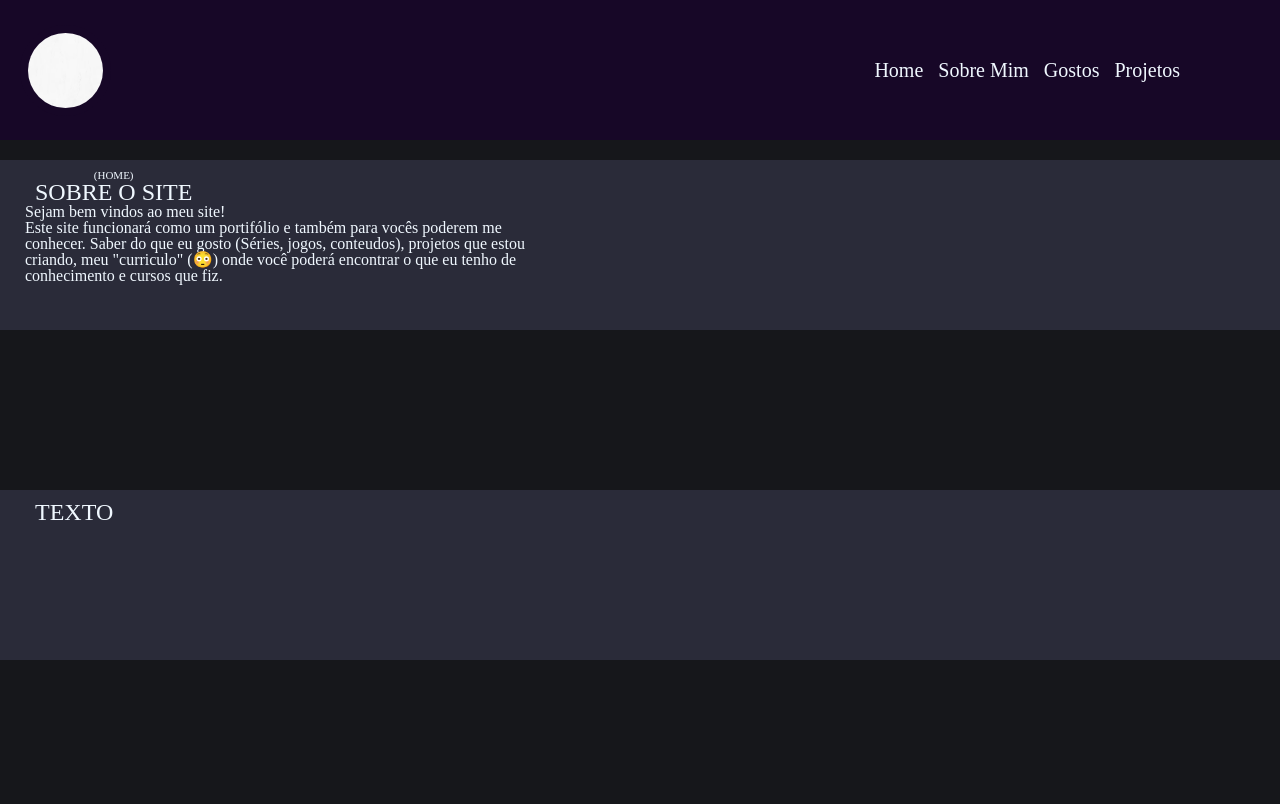
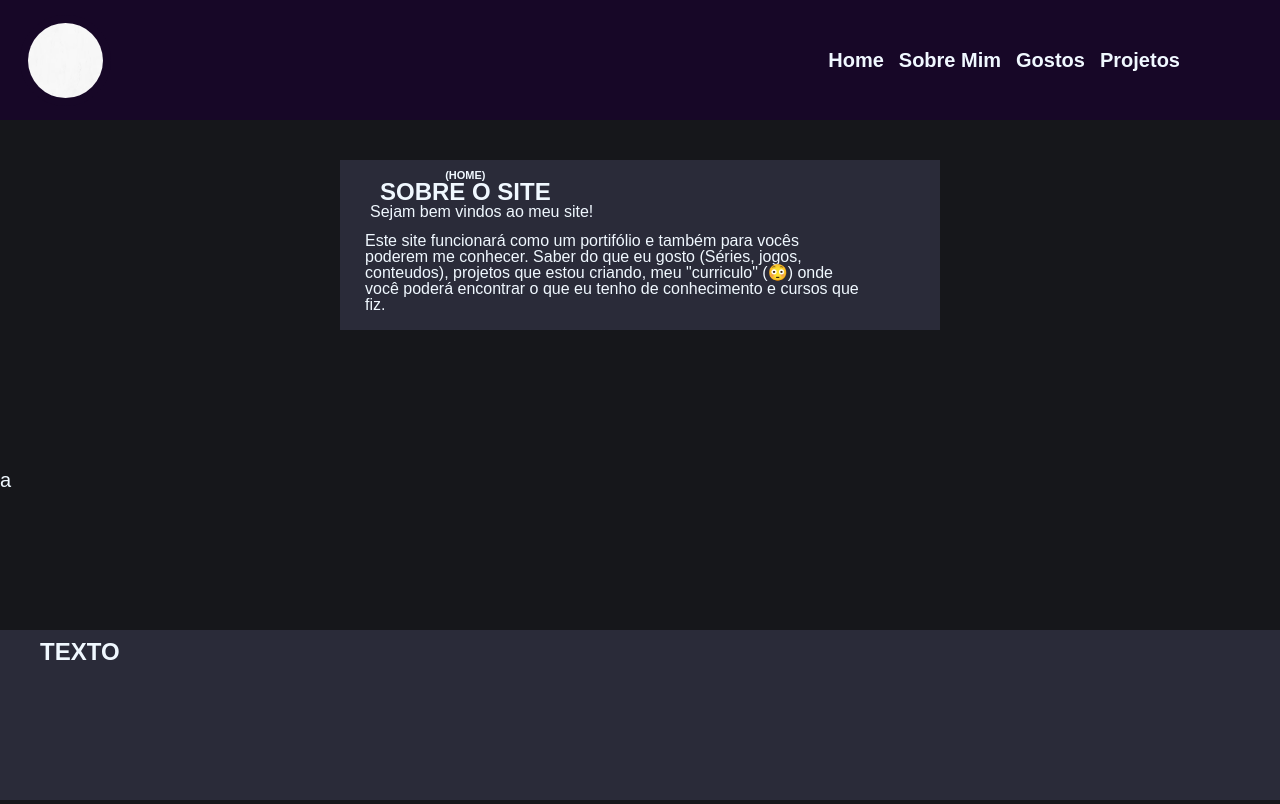
Before and after one commit to KaykyHardy05/-Portif-lio-, a plain HTML site: page index.html in a window 1280 px wide. Shown: the top 804 px of the page. Drawn offline with Linux system fonts and the light colour scheme.

Commit message:
Add files via upload

```diff
--- a/index.html
+++ b/index.html
@@ -15,17 +15,23 @@
             <div id="Cabecalho_Opcoes">
                 <nav>
                     <ul>
-                        <li><a href="#Home">Home</a></li>
-                        <li><a href="#SobreMim">Sobre Mim</a></li>
-                        <li><a href="#Gostos">Gostos</a></li>
-                        <li><a href="#Projetos">Projetos</a></li>
+                        <li><a href="#Conheca-o-Site">Home</a></li>
+                        <li><a href="#Conheca-mais-sobre-mim">Sobre Mim</a></li>
+                        <li><a href="#GOSTOS">Gostos</a></li>
+                        <li><a href="#PROJETOS">Projetos</a></li>
                     </ul>
                 </nav>
             </div>
         </div>
     </header>
 
-    <main  id="HOME" class="Mains" name="Home">
+    <main id="Conheca-o-Site"><p>a</p></main>
+
+
+
+
+    <main  id="HOME" class="Mains" >
+        <div id="HOME_Aling">
             <h1> <!-- Titulo --> <!-- link do video (ingles) on descobri isso: (Colocar o link depois)-->
                 <ruby> Sobre o site <!-- Frase principal-->
                     <rt>(Home)</rt> <!-- Frase em cima (mais usado para nomes japoneses)-->
@@ -33,26 +39,30 @@
                 </ruby>
             </h1>
             <div id="Texto_HOME">
-            <p> Sejam bem vindos ao meu site!
-                <p>Este site funcionará como um portifólio e também para vocês poderem me conhecer.
+                <p id="Indentificar1"> Sejam bem vindos ao meu site!</p>
+
+                <p id="Indentificar2">Este site funcionará como um portifólio e também para vocês poderem me conhecer.
                     Saber do que eu gosto (Séries, jogos, conteudos), projetos que estou criando, meu "curriculo" (😳)
                     onde você poderá encontrar o que eu tenho de conhecimento e cursos que fiz.
                 </p>
-            </p>
+
+            </div>
         </div>
     </main>
 
-    <main  id="SOBREMIM" class="Mains" name="SobreMim">
+    <main id="Conheca-mais-sobre-mim"><p>a</p></main>
+
+    <main  id="SOBREMIM" class="Mains">
 
         <h1>TEXTO</h1>
 
     </main>
 
-    <main  id="GOSTOS" class="Mains" name="Gostos">
+    <main  id="GOSTOS" class="Mains">
         <h1>TEXTO</h1>
     </main>
 
-    <main  id="PROJETOS" class="Mains" name="Projetos">
+    <main  id="PROJETOS" class="Mains">
         <h1>TEXTO</h1>
     </main>
 </body>
--- a/style.css
+++ b/style.css
@@ -3,6 +3,7 @@
 body{
     background-color: rgb(22,23,27);
     color: aliceblue;
+    font-family: Sans-serif;
     font-size: 20px
 }
 
@@ -11,11 +12,10 @@ body{
 /*Cabeçalho*/
 
 .Cabecalho{
-    margin-top: -160px;
     position: fixed; /*Faz com que esse elemento fica na tela independente*/
                      /*da barra de rolagem*/
     width: 100%;
-    height: 140px;
+    height: 120px;
     background-color: rgb(23, 7, 39);
     align-content: center;/*esta linha está alinhando os elementos verticalmete*/
 
@@ -53,10 +53,12 @@ nav{/*Opções que redirecionam para seu conteúdo*/
 
     a{
     color: aliceblue;
+    font-weight: bold;
     text-decoration: none;
     }
     a:hover{
         color: antiquewhite;
+        border: 1px dashed antiquewhite;
         font-size: 21px;
     }
 }
@@ -68,15 +70,18 @@ nav{/*Opções que redirecionam para seu conteúdo*/
 /*Main / Corpo da pagina*/
 
 .Mains{
+    display: flex;
+    flex-wrap: wrap;
     background-color: rgb(42,43,57);
-    margin-top: 160px;
+    margin: 140px auto;
     height: 150px;
 
     padding: 10px 25px;
     h1{
-        margin-left: 10px;
+        margin-left: 15px;
         font-size: larger;
         text-transform: uppercase;
+        font-weight: bold;
         rt{
             font-size: 11px;
         }
@@ -86,7 +91,17 @@ nav{/*Opções que redirecionam para seu conteúdo*/
     }
 
 }
+#HOME{
 
-#Texto_HOME{
-    width: 500px;
+    width: 550px;
+
+    #Texto_HOME{
+        width: 500px;
+        #Indentificar1{
+            margin-left: 5px;
+        }
+        #Indentificar2{
+            margin-top: 13px;
+        }
+    }
 }
```
Lines whose indentation alone changed are shown as unchanged.
